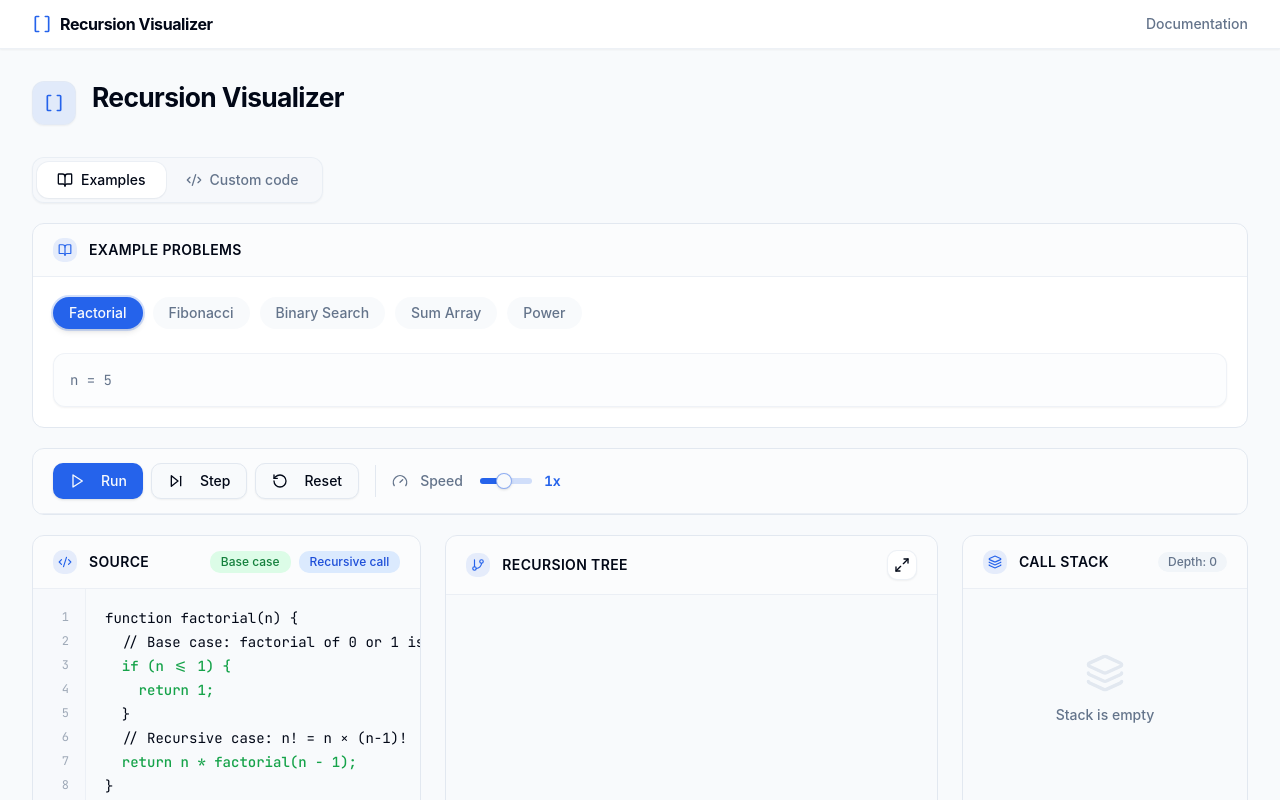
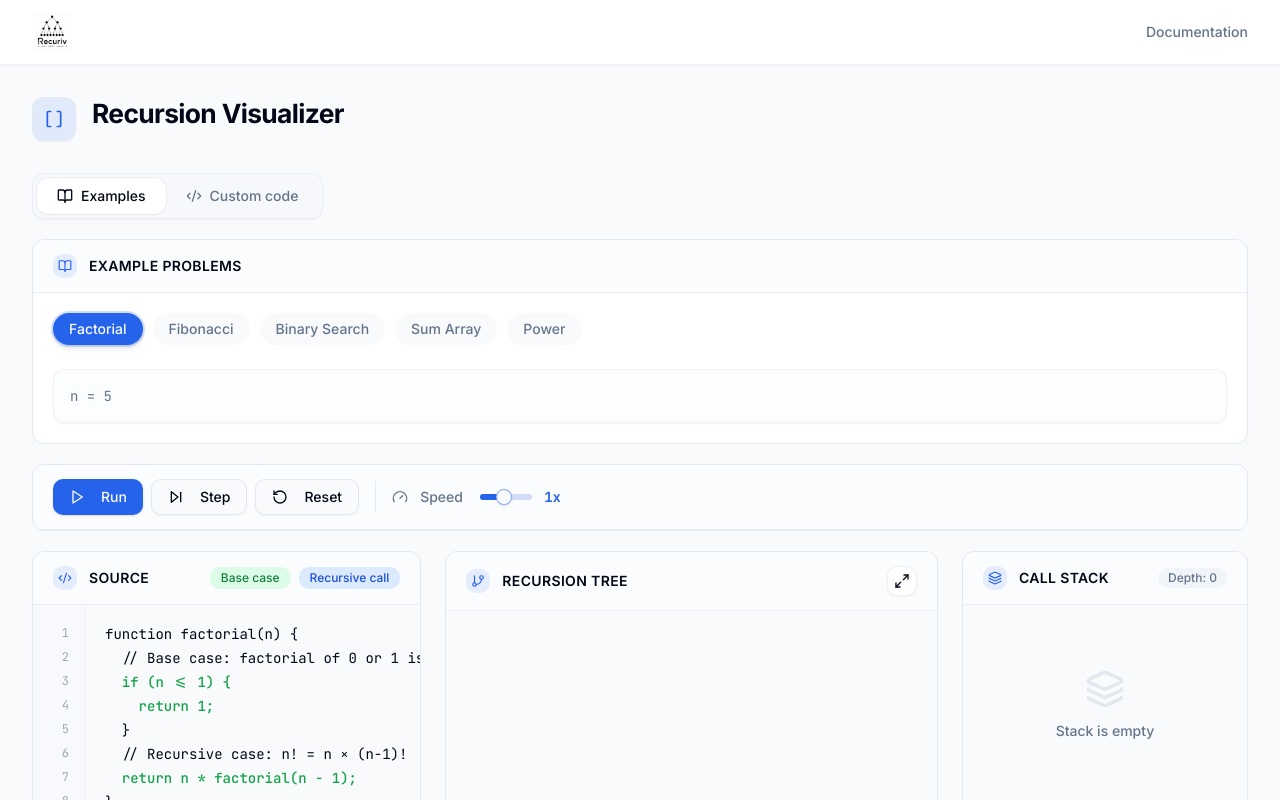
Before and after one commit to yuvnex/Recursion_Visualizer, a React (Vite) app: page / in a window 1280 px wide. Shown: the top 800 px of the page. Built offline with nearby package versions, Linux system fonts and the light colour scheme.

Commit message:
fix: Added logo

```diff
--- a/index.html
+++ b/index.html
@@ -3,15 +3,17 @@
   <head>
     <meta charset="UTF-8" />
     <meta name="viewport" content="width=device-width, initial-scale=1.0" />
-    <meta name="theme-color" content="#1a1b26" />
-    <meta name="color-scheme" content="dark" />
+    <meta name="theme-color" content="#fafbfc" media="(prefers-color-scheme: light)" />
+    <meta name="theme-color" content="#09090b" media="(prefers-color-scheme: dark)" />
+    <meta name="color-scheme" content="light dark" />
+    <link rel="icon" type="image/jpeg" href="/logo.jpg" />
     <link rel="preconnect" href="https://fonts.googleapis.com" />
     <link rel="preconnect" href="https://fonts.gstatic.com" crossorigin />
     <link
-      href="https://fonts.googleapis.com/css2?family=JetBrains+Mono:ital,wght@0,400;0,500;0,600;0,700;1,400&display=swap"
+      href="https://fonts.googleapis.com/css2?family=Inter:wght@400;500;600;700&family=JetBrains+Mono:ital,wght@0,400;0,500;0,600;0,700;1,400&display=swap"
       rel="stylesheet"
     />
-    <title>Recursion Visualizer</title>
+    <title>Recuriv - Code | Visualize | Understand</title>
   </head>
   <body>
     <div id="root"></div>
--- a/src/pages/RecursionVisualizer.jsx
+++ b/src/pages/RecursionVisualizer.jsx
@@ -269,9 +269,8 @@ export default function RecursionVisualizer() {
     <div className="app-shell font-sans selection:bg-primary/25 selection:text-foreground">
       <header className="border-b border-border/60 bg-card px-4 py-3 shadow-sm md:px-8">
         <div className="mx-auto flex max-w-[1840px] items-center justify-between">
-          <div className="flex items-center gap-2 text-primary">
-            <Brackets className="h-5 w-5" />
-            <span className="font-bold tracking-tight text-foreground">Recursion Visualizer</span>
+          <div className="flex items-center">
+            <img src="/logo.jpg" alt="Recuriv" className="h-10 w-auto mix-blend-multiply dark:invert" />
           </div>
           <div className="text-sm font-medium text-muted-foreground hover:text-foreground cursor-pointer transition-colors">
             Documentation
```
Also changed, not shown: public/logo.jpg (added).
